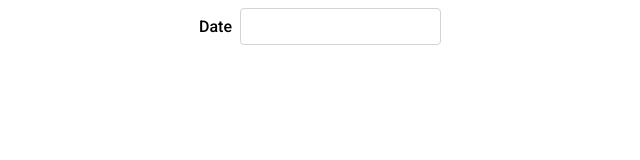
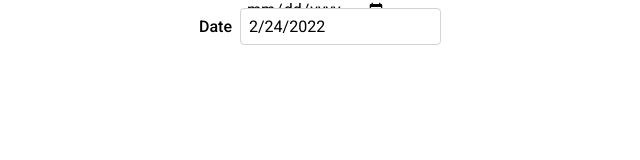
Before and after one commit to badbmo/DatePicker_React_BadBmo, a React (Create React App) app: page / in a window 1280 px wide. Shown: the top 160 px of the page, without its empty margins (324-964 px from the left). Built offline with nearby package versions, Linux system fonts and the light colour scheme.

Commit message:
moved input into datepicker component

```diff
--- a/src/App.js
+++ b/src/App.js
@@ -1,24 +1,12 @@
 import "./App.css";
 import React from "react";
 import DatePicker from "./components/DatePicker";
-import { useState } from "react";
 
 function App() {
-	const [modal, setModal] = useState(false);
-
-	const handleModal = () => {
-		setModal(!modal);
-	};
-
 	return (
 		<div className="App">
-			<div className="datePicker__container">
-				<div className="datePicker__input">
-					<label htmlFor="date">Date</label>
-					<input id="date" type="text" onClick={handleModal} />
-				</div>
-				{modal ? <DatePicker /> : ""}
-			</div>
+			<DatePicker />
+			<input type="date"></input>
 		</div>
 	);
 }
--- a/src/components/DatePicker.js
+++ b/src/components/DatePicker.js
@@ -20,12 +20,16 @@ function DatePicker() {
 	const currentMonth = date.getMonth();
 	const currentDay = date.getDate();
 	const currentDate = new Date(currentYear, currentMonth, currentDay);
-	console.log("date du jour", currentDate);
 
 	const [year, setYear] = useState(currentYear);
 	const [month, setMonth] = useState(currentMonth);
 	const [selectedDate, setSelectedDate] = useState(currentDate);
-	console.log("date choisie", selectedDate);
+
+	const [modal, setModal] = useState(false);
+
+	const handleModal = () => {
+		setModal(!modal);
+	};
 
 	const prevMonth = () => {
 		setMonth(month - 1);
@@ -46,11 +50,12 @@ function DatePicker() {
 	const prevYear = () => {
 		setYear(year - 1);
 	};
+
 	const nextYear = () => {
 		setYear(year + 1);
 	};
 
-	const test = (day) => {
+	const chooseThisDate = (day) => {
 		const clickedDate = new Date(year, month, day);
 		setSelectedDate(clickedDate);
 	};
@@ -76,7 +81,7 @@ function DatePicker() {
 		});
 	};
 
-	const renderDaysInMonth = (year, month) => {
+	const renderDaysInMonth = () => {
 		const totalDaysinMonth = new Date(year, month + 1, 0).getDate();
 		const arrayOfDays = [...Array(totalDaysinMonth).keys()].map((i) => i + 1);
 
@@ -101,7 +106,7 @@ function DatePicker() {
 			}),
 			arrayOfDays.map((day, index) => {
 				return (
-					<div key={index} className={"allDays__day" + getClassName(day)} onClick={() => test(day)}>
+					<div key={index} className={"allDays__day" + getClassName(day)} onClick={() => chooseThisDate(day)}>
 						<div className={"allDays__day__inner"}>{day}</div>
 					</div>
 				);
@@ -117,7 +122,12 @@ function DatePicker() {
 	};
 
 	return (
-		<React.Fragment>
+		<div className="datePicker__container">
+			<div className="datePicker__input">
+				<label htmlFor="date">Date</label>
+				<input id="date" type="text" onClick={handleModal} value={selectedDate.toLocaleDateString()} />
+			</div>
+			{modal ? (
 				<div className="datePicker__modal">
 					<div className="datePicker__header">
 						<div className="datePicker__nav" onClick={prevYear}>
@@ -139,10 +149,14 @@ function DatePicker() {
 					</div>
 					<div className="datePicker__body">
 						<div className="datePicker__weekdays">{renderWeekdays()}</div>
-					<div className="datePicker__allDays">{renderDaysInMonth(year, month)}</div>
+						<div className="datePicker__allDays">{renderDaysInMonth()}</div>
 					</div>
 				</div>
-		</React.Fragment>
+			) : (
+				""
+			)}
+		</div>
+
 	);
 }
 
```
Lines whose indentation alone changed are shown as unchanged.
